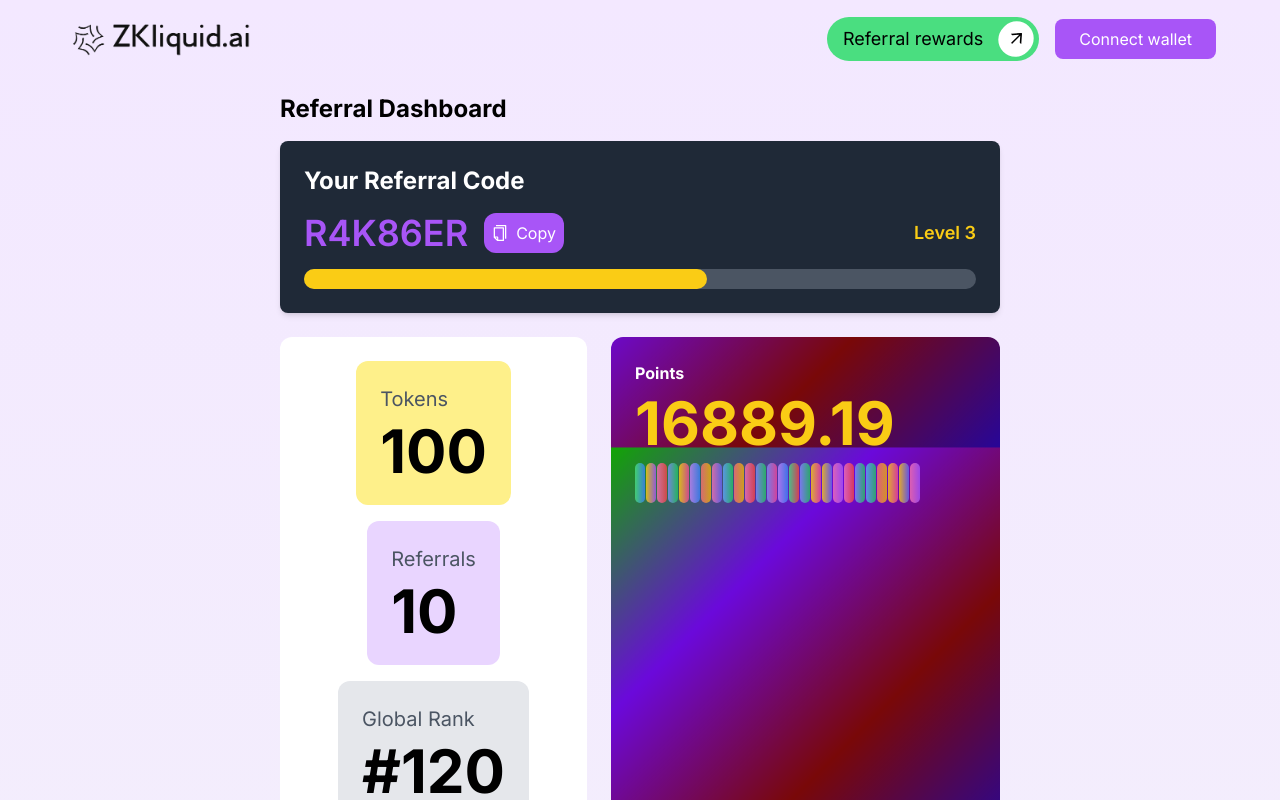
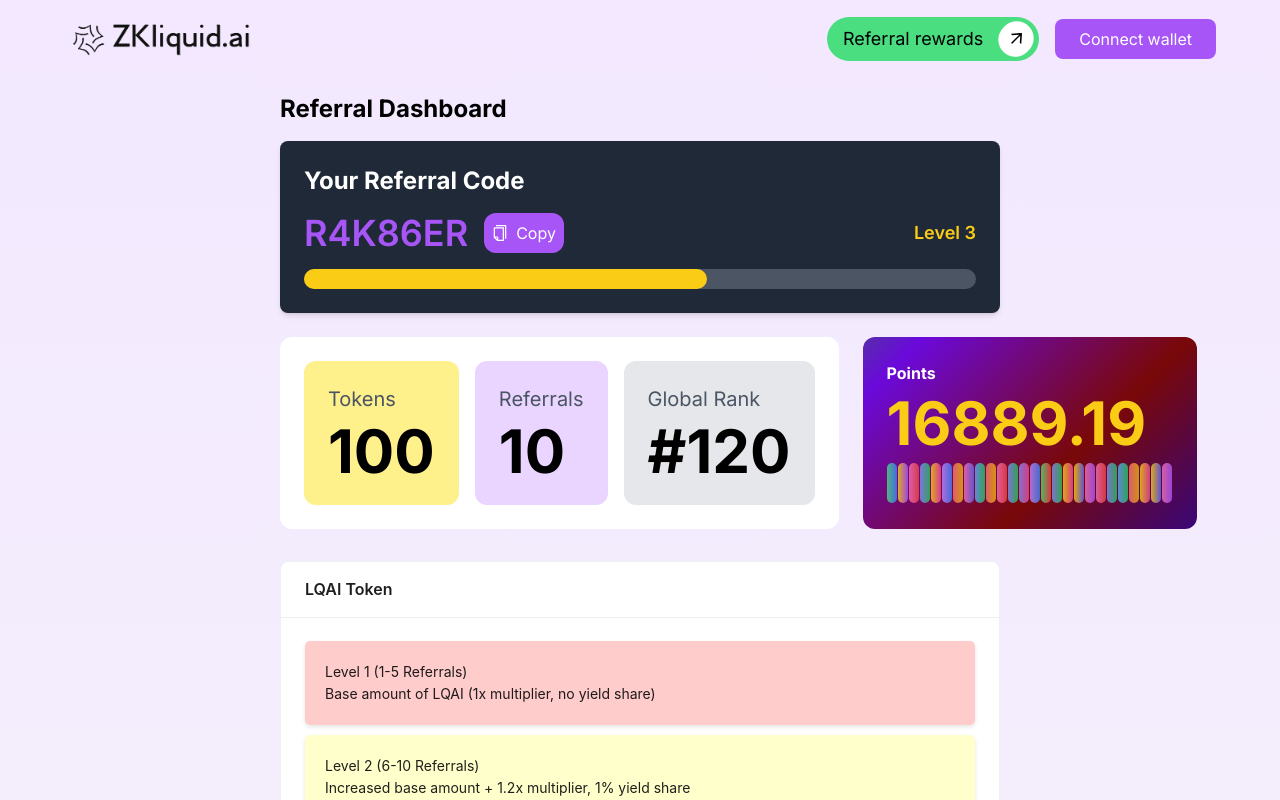
Before and after one commit to mukeshkuiry/Neoalpha, a Next.js app: page /referral in a window 1280 px wide. Shown: the top 800 px of the page. Built offline with nearby package versions, Linux system fonts and the light colour scheme.

Commit message:
new chnages

```diff
--- a/components/Profile/ProfileDashboard.tsx
+++ b/components/Profile/ProfileDashboard.tsx
@@ -77,7 +77,7 @@ const ProfileDashboard: React.FC = () => {
       </div>
 
       <div className="flex flex-col md:flex-row mt-6 gap-6">
-        <div className="bg-white p-6 rounded-xl flex flex-wrap justify-center items-center gap-4 w-fit">
+        <div className="bg-white p-6 rounded-xl flex flex-wrap md:flex-nowrap justify-center items-center gap-4 w-fit">
           <div className="bg-yellow-200 p-4 md:p-6 rounded-xl">
             <p className="text-xl text-gray-600">Tokens</p>
             <p className="font-bold text-6xl mt-2">100</p>
```
